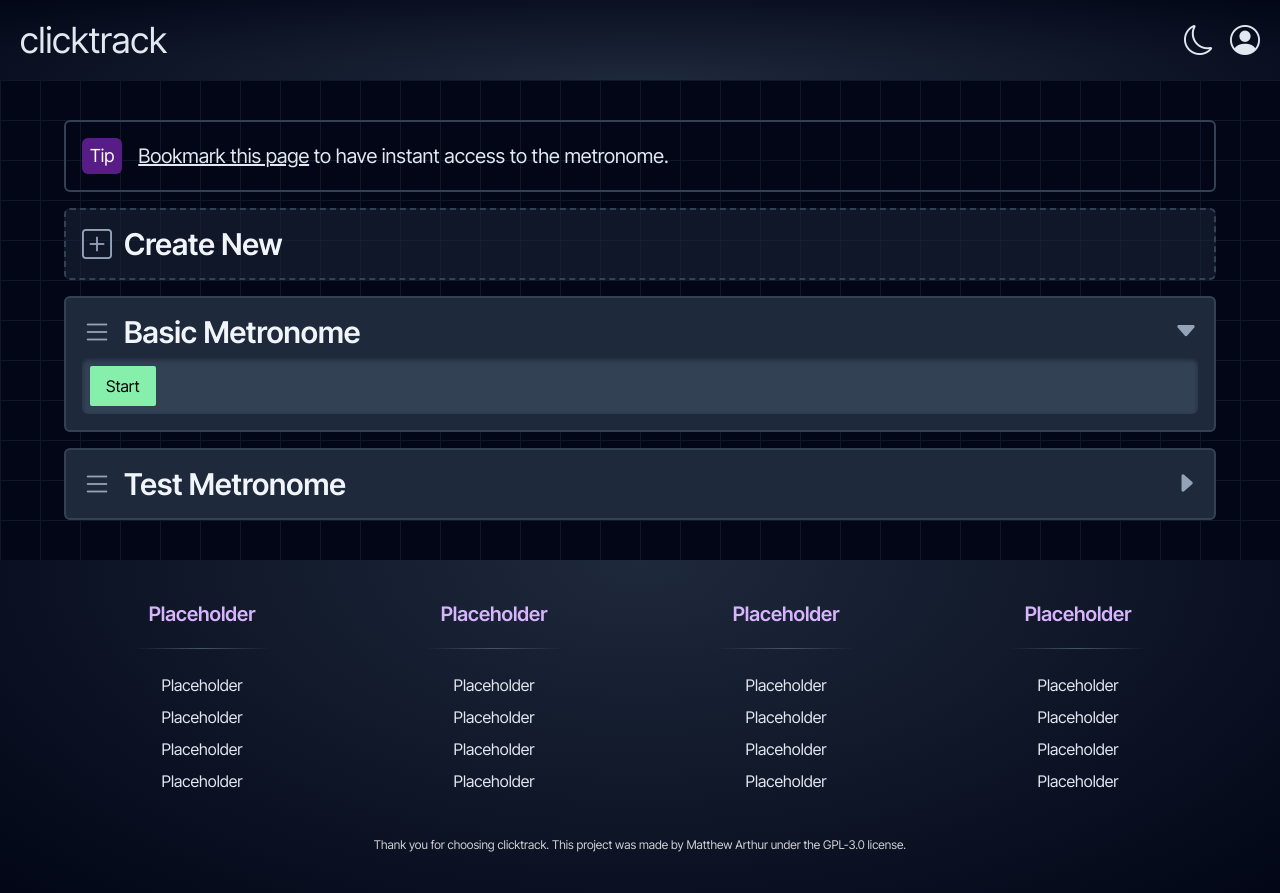
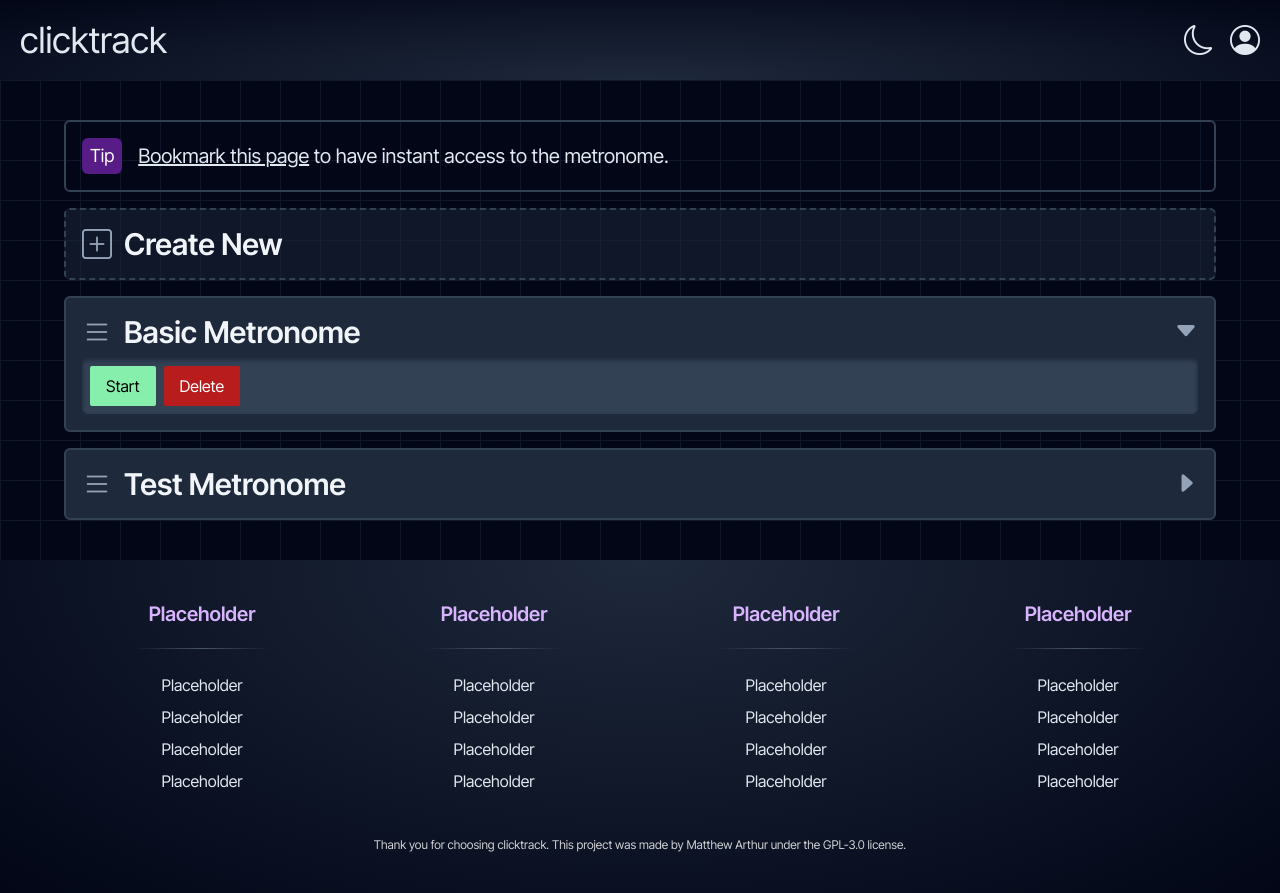
Before and after one commit to arthurmatthew/clicktrack, a React (Vite) app in the folder client/: page /app in a window 1280 px wide. Built offline with nearby package versions, Linux system fonts and the light colour scheme.

Commit message:
Add more functionality

```diff
--- a/client/src/components/app/Metronome.tsx
+++ b/client/src/components/app/Metronome.tsx
@@ -1,7 +1,7 @@
 import { useEffect, useState } from 'react';
 import { useInterval } from 'usehooks-ts';
 
-export const Metronome = () => {
+export const Metronome = ({ remove }: { remove: () => void }) => {
   const [sound, _setSound] = useState<number>(1);
   const [audio, setAudio] = useState<HTMLAudioElement>();
   const [playing, setPlaying] = useState<boolean>(false);
@@ -55,6 +55,12 @@ export const Metronome = () => {
       >
         {playing ? 'Stop' : 'Start'}
       </button>
+      <button
+        onClick={remove}
+        className="rounded-sm bg-red-700 px-4 py-2 text-white"
+      >
+        Delete
+      </button>
     </div>
   );
 };
```
